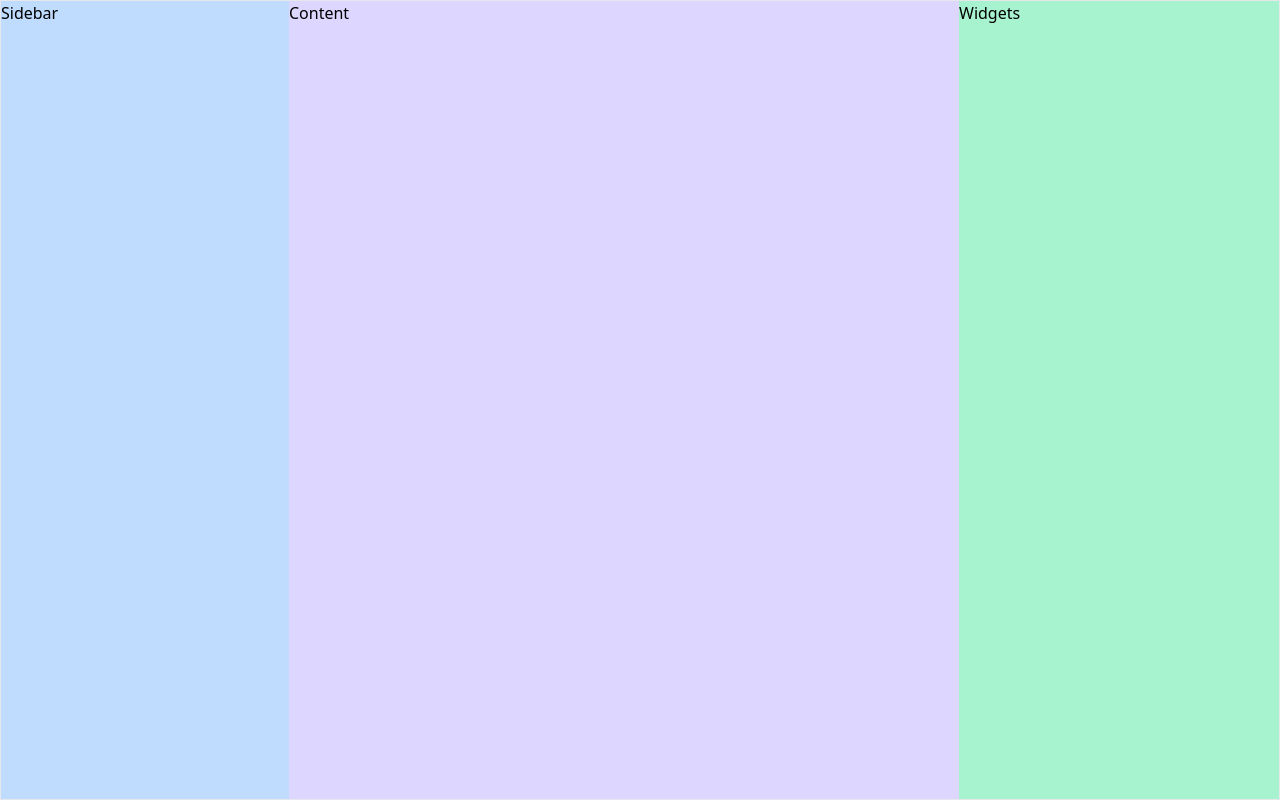
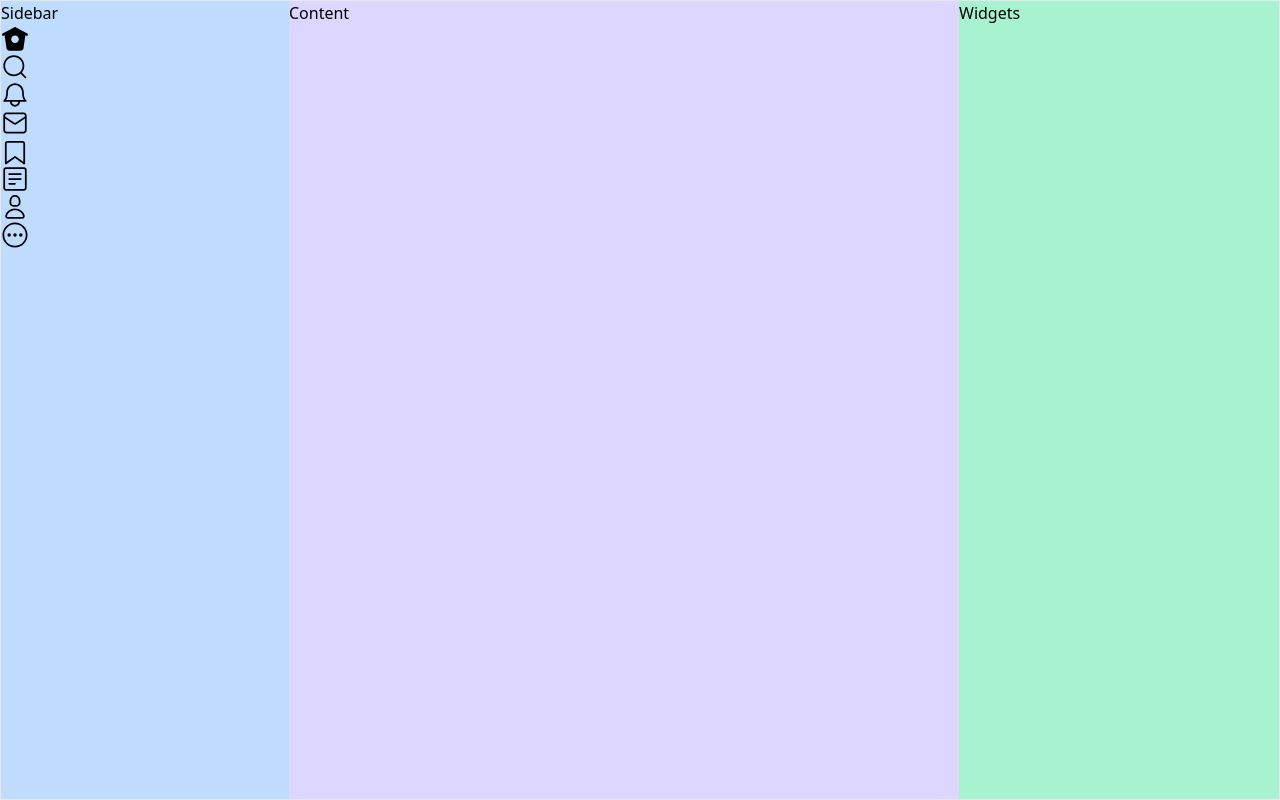
Before and after one commit to furkanarabul/react-twitter-clone, a React (Create React App) app: page / in a window 1280 px wide. Built offline with nearby package versions, Linux system fonts and the light colour scheme.

Commit message:
icons setup

```diff
--- a/src/layout/Sidebar.js
+++ b/src/layout/Sidebar.js
@@ -1,9 +1,26 @@
 import React from 'react'
+import {HomeIcon} from "../icons/Icon"
+import {ExploreIcon} from "../icons/Icon"
+import {NotificationIcon} from "../icons/Icon"
+import {MessagesIcon} from "../icons/Icon"
+import {BookmarksIcon} from "../icons/Icon"
+import {ListsIcon} from "../icons/Icon"
+import {ProfileIcon} from "../icons/Icon"
+import {MoreIcon} from "../icons/Icon"
+
 
 const Sidebar = () => {
     return (
         <div className="w-72 bg-blue-200">
             <h1>Sidebar</h1>
+            <HomeIcon/>
+            <ExploreIcon/>
+            <NotificationIcon/>
+            <MessagesIcon/>
+            <BookmarksIcon/>
+            <ListsIcon/>
+            <ProfileIcon/>
+            <MoreIcon/>
         </div>
     )
 }
```
